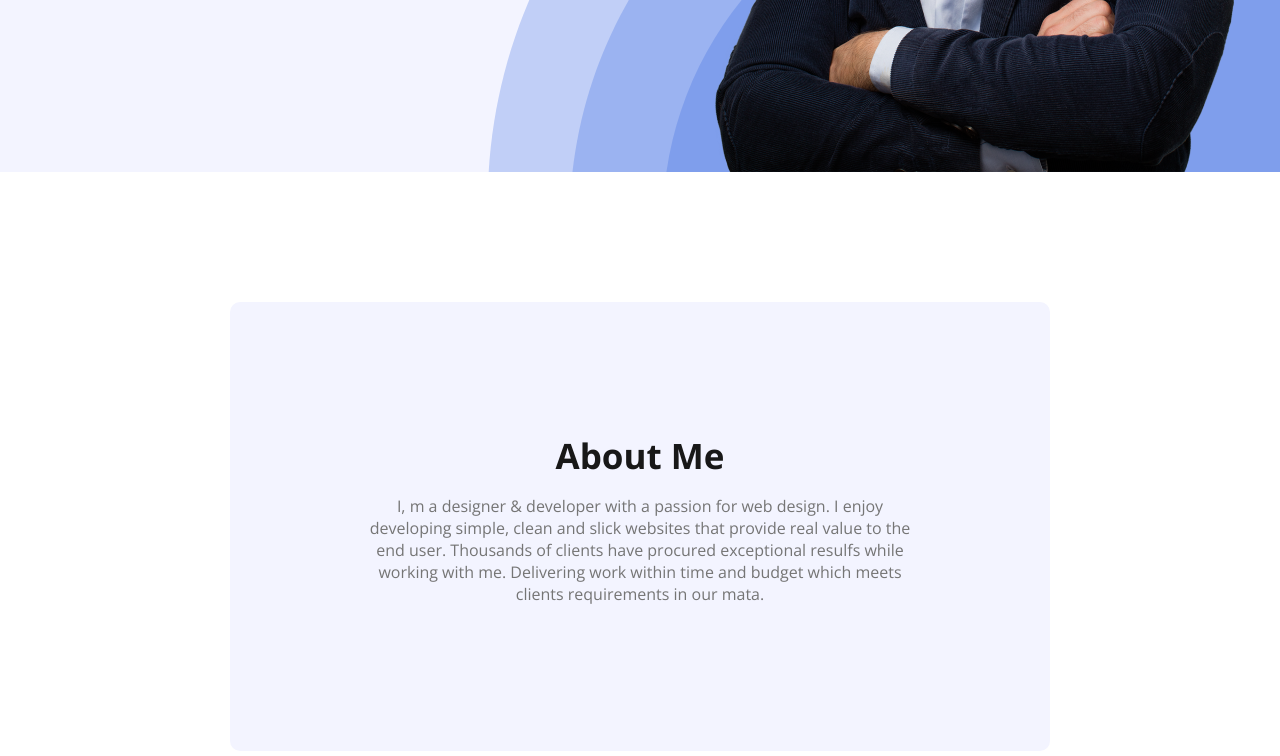
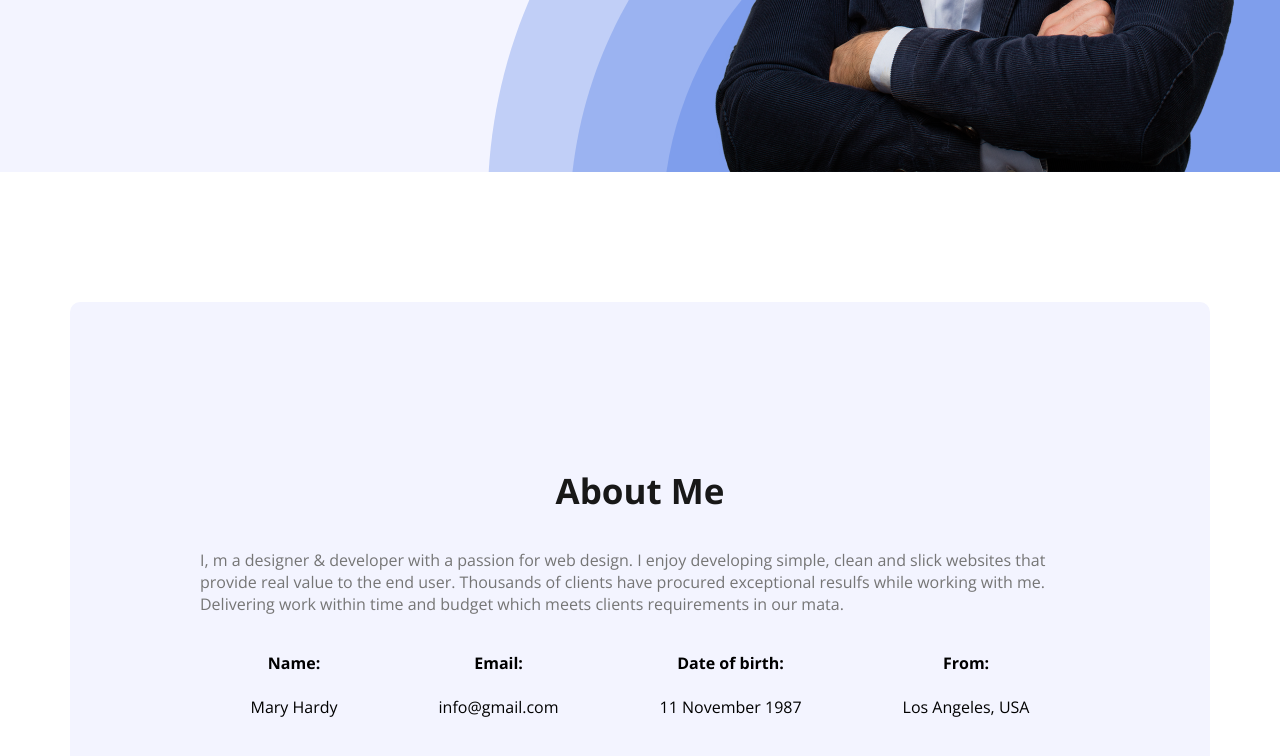
Before and after one commit to M-H-Maruf/developer-portfolio, a plain HTML site: page index.html in a window 1280 px wide. Shown: the part 615-1371 px from the top of the page. Drawn offline with nearby package versions, Linux system fonts and the light colour scheme.

Commit message:
about section completed

```diff
--- a/index.html
+++ b/index.html
@@ -33,17 +33,40 @@
           <button class="btn-primary">Download CV</button>
           <button class="btn-primary btn-contact">Contact</button>
         </div>
-        <img src="images/hardy.png" alt="hardy-image" class="profile-pic">
+        <img src="images/hardy.png" alt="hardy-image" class="profile-pic" />
       </div>
     </header>
 
     <main>
       <section class="about">
         <h3 class="section-title">About Me</h3>
-        <p class="description">I, m a designer & developer with a passion for web design. I enjoy developing simple, clean and slick websites that provide real value to the end user. Thousands of clients have procured exceptional resulfs while working with me. Delivering work within time and budget which meets clients requirements in our mata.</p>
+        <p class="description">
+          I, m a designer & developer with a passion for web design. I enjoy
+          developing simple, clean and slick websites that provide real value to
+          the end user. Thousands of clients have procured exceptional resulfs
+          while working with me. Delivering work within time and budget which
+          meets clients requirements in our mata.
+        </p>
+        <div class="about-info-container">
+          <!-- .about-info*4>h4.info-title+p.info-description -->
+          <div class="about-info">
+            <h4 class="info-title">Name:</h4>
+            <p class="info-description">Mary Hardy</p>
+          </div>
+          <div class="about-info">
+            <h4 class="info-title">Email:</h4>
+            <p class="info-description">info@gmail.com</p>
+          </div>
+          <div class="about-info">
+            <h4 class="info-title">Date of birth:</h4>
+            <p class="info-description">11 November 1987</p>
+          </div>
+          <div class="about-info">
+            <h4 class="info-title">From:</h4>
+            <p class="info-description">Los Angeles, USA</p>
+          </div>
+        </div>
       </section>
     </main>
-
-    <footer></footer>
   </body>
 </html>
--- a/styles/portfolio.css
+++ b/styles/portfolio.css
@@ -81,8 +81,10 @@ nav a {
   font-size: 85px;
   font-weight: 700;
 }
-.banner h1,
-h3 {
+.banner h1 {
+  margin: 0px;
+}
+.banner h3 {
   margin: 0px;
 }
 .banner-description {
@@ -90,17 +92,35 @@ h3 {
 }
 
 /* main section styles */
+main {
+  max-width: 1140px;
+  margin: 0 auto;
+}
+
+main section {
+  margin-top: 130px;
+}
 
 /* about section styles */
 .about {
   padding: 130px;
   border-radius: 10px;
-  background-color: #f3f4ff;
-  margin: 130px 230px;
-  text-align: center;
+  background: #f3f4ff;
+  margin: 130px 0;
 }
+
 .section-title {
   color: #181818;
+  text-align: center;
   font-size: 35px;
   font-weight: 700;
 }
+
+.about-info-container {
+  display: flex;
+  justify-content: space-around;
+}
+
+.about-info {
+  text-align: center;
+}
```
Also changed, not shown: images/icons/facebook.png, images/icons/insta.png, images/icons/twitter.png.
